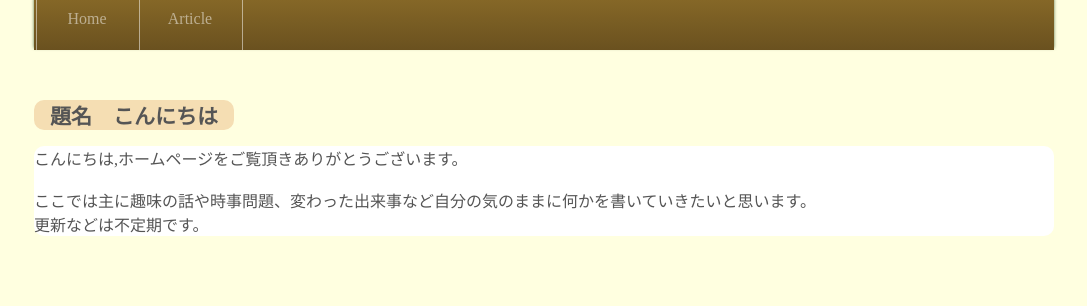
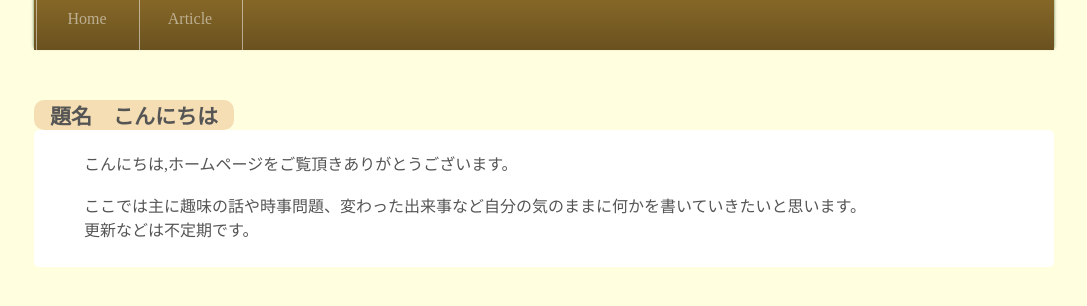
Before and after one commit to yasuno0327/website-yasu, a plain HTML site: page samplearticle.html in a window 1280 px wide. Shown: the whole page, without its empty margins (96-1183 px from the left). Drawn offline with Linux system fonts and the light colour scheme.

Commit message:
Update sampleArticle.css

```diff
--- a/sampleArticle.css
+++ b/sampleArticle.css
@@ -8,11 +8,14 @@
 }
 
 .article-content{
+	padding-top: 5px;
+	padding-bottom: 10px;
 	margin-left: 130px;
 	width: 1020px;
 	background-color: white;
-	border-radius: 10px
+	border-radius: 5px
 }
 .article-content p{
 	font-size: 16px;
+	margin-left: 50px;
 }
```
